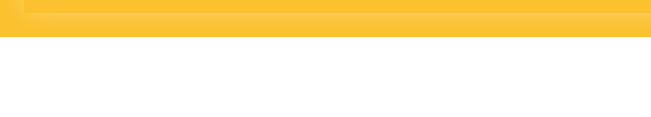
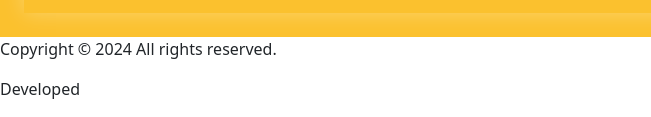
Before and after one commit to ProBuildX/LandingPage, a plain HTML site: page index.html in a window 1280 px wide. Shown: the part 3990-4107 px from the top of the page, 0-651 px from the left. Before the commit the page ends 4027 px from the top, so only its background shows below. Drawn offline with nearby package versions, Linux system fonts and the light colour scheme.

Commit message:
Update index.html

```diff
--- a/index.html
+++ b/index.html
@@ -255,8 +255,9 @@
 
 </main>
 
-<footer>
-
+<footer class = "footer">
+    <p> Copyright © 2024 All rights reserved.</p>
+    <p> Developed </p>
 </footer>
 </body>
 </html>
```
